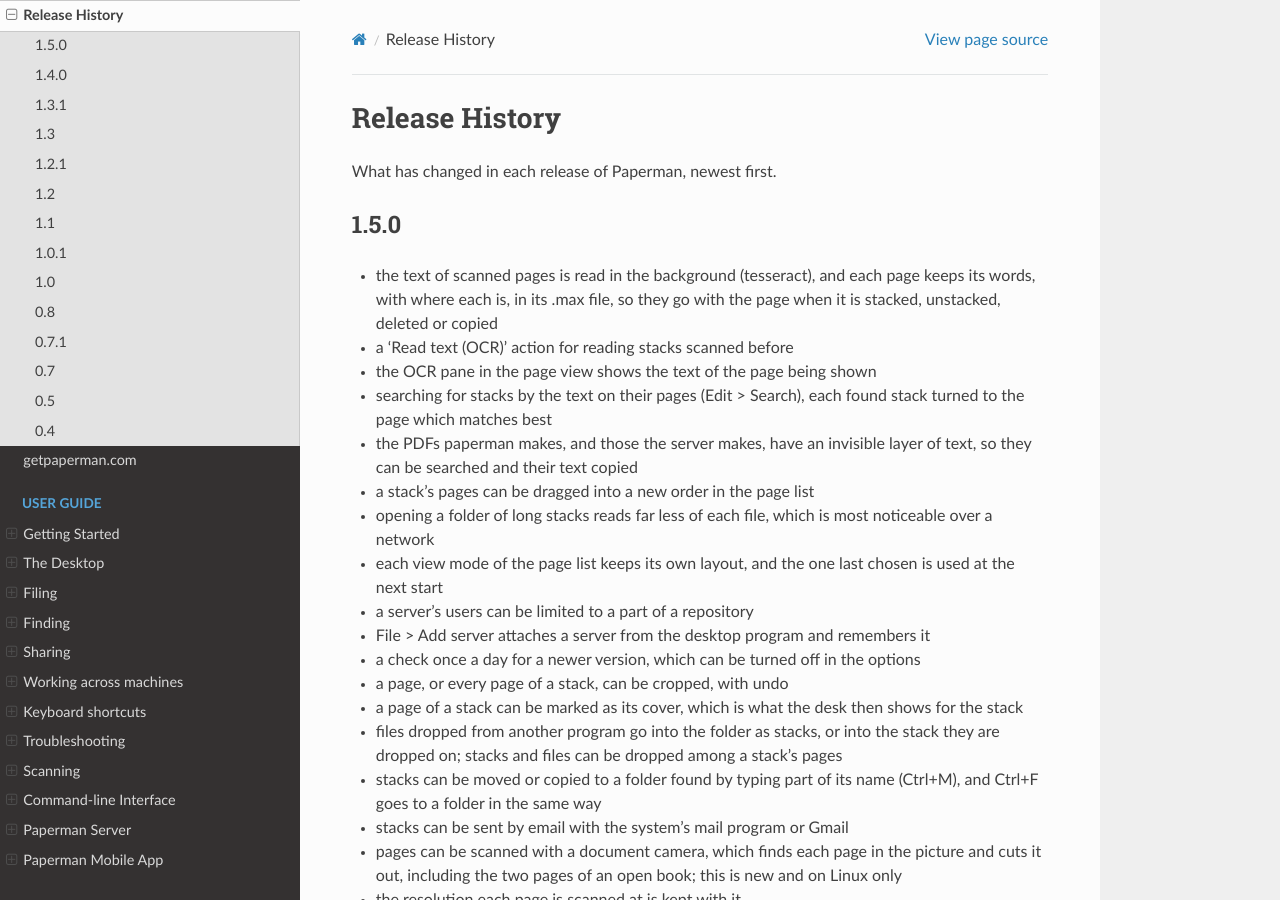
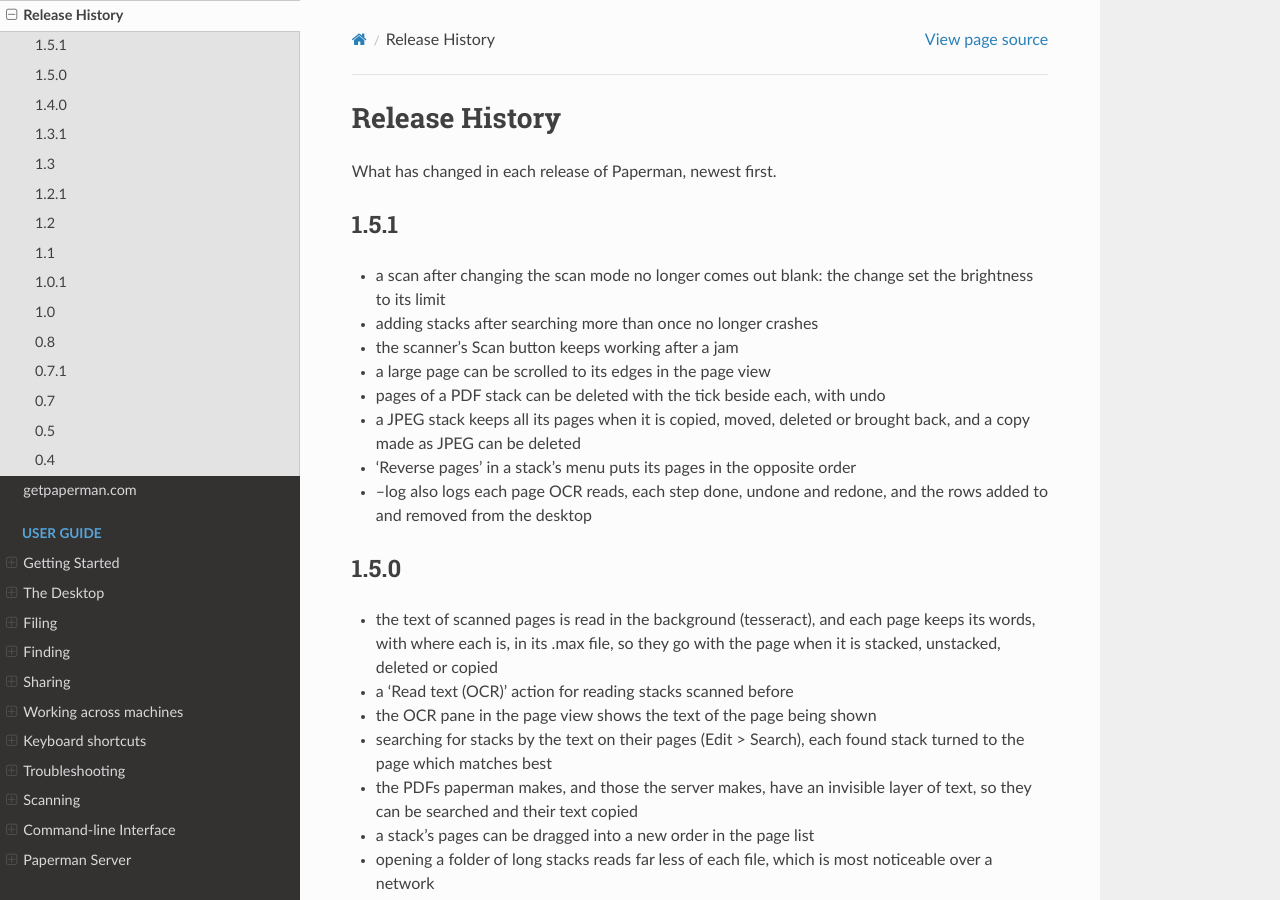
Before and after one commit to sjg20/paperman, a Sphinx documentation site: the page built from doc/history.rst, in a window 1280 px wide and 900 px high. Built offline with Sphinx 7.4.7 and the Read the Docs theme 3.1.0, drawn with Linux system fonts in a browser that asks for light colours.

Commit message:
Release 1.5.1
Several bugs have been fixed since 1.5.0: a blank page from a scan after
changing the scan mode, a crash when adding stacks after searching more
than once, the Scan button after a jam, scrolling a large page, deleting
pages of a PDF stack and keeping the pages of a JPEG stack together.

Set the version to 1.5.1 in config.h and the Debian changelog, with a
summary of the changes there, and list them in the release history.

Co-developed-by: Claude Fable 5.2 <noreply@anthropic.com>
Claude-Session: https://claude.ai/code/session_01BxfLL7T8McSpFMMxYekitE

```diff
--- a/doc/history.rst
+++ b/doc/history.rst
@@ -2,6 +2,21 @@ Release History
 ===============
 
 What has changed in each release of Paperman, newest first.
+
+1.5.1
+-----
+
+- a scan after changing the scan mode no longer comes out blank: the
+  change set the brightness to its limit
+- adding stacks after searching more than once no longer crashes
+- the scanner's Scan button keeps working after a jam
+- a large page can be scrolled to its edges in the page view
+- pages of a PDF stack can be deleted with the tick beside each, with undo
+- a JPEG stack keeps all its pages when it is copied, moved, deleted or
+  brought back, and a copy made as JPEG can be deleted
+- 'Reverse pages' in a stack's menu puts its pages in the opposite order
+- --log also logs each page OCR reads, each step done, undone and redone,
+  and the rows added to and removed from the desktop
 
 1.5.0
 -----
```
Also changed, not shown: 3 other files.
